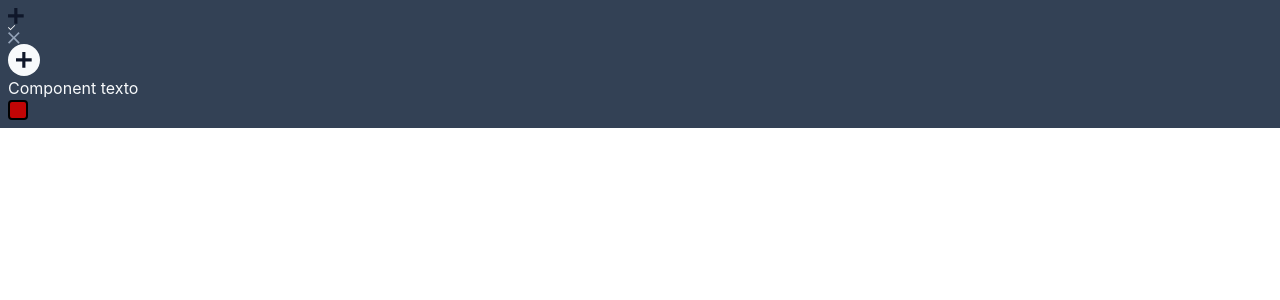
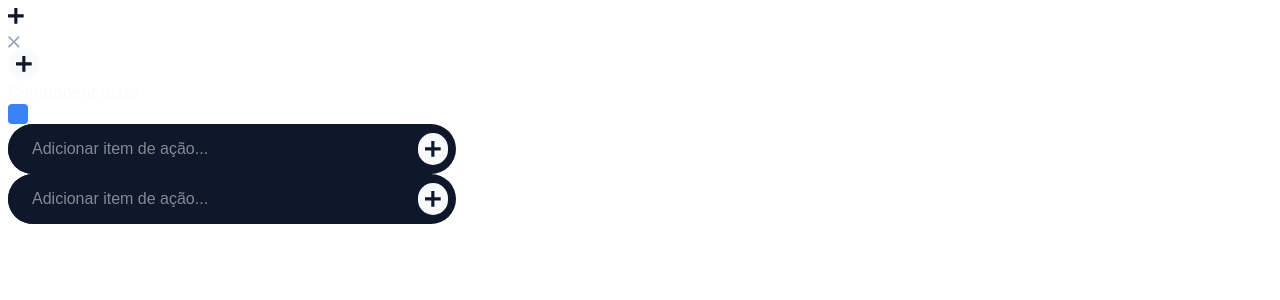
Before and after one commit to michaelprocha/todo-json-server, a React (Vite) app: page / in a window 1280 px wide. Shown: the top 300 px of the page. Built offline with nearby package versions, Linux system fonts and the light colour scheme.

Commit message:
finalize input components and fix CheckBox compoenent

```diff
--- a/src/App.tsx
+++ b/src/App.tsx
@@ -4,16 +4,24 @@ import XIcon from "./components/icons/XIcon";
 import AddButton from "./components/AddButton";
 import Text from "./components/Text";
 import CheckBox from "./components/CheckBox";
+import InputText from "./components/InputText";
+import InputAdd from "./components/InputAdd";
 
 function App() {
 	return (
-		<div className="bg-blue-light p-2 min-h-25">
+		<div className=" p-2 min-h-25">
 			<PlusIcon />
 			<CheckIcon />
 			<XIcon />
 			<AddButton />
 			<Text>Component texto</Text>
 			<CheckBox />
+			<div className="w-md">
+				<InputText placeholder="Adicionar item de ação...">
+					<AddButton />
+				</InputText>
+				<InputAdd />
+			</div>
 		</div>
 	);
 }
--- a/src/components/CheckBox.tsx
+++ b/src/components/CheckBox.tsx
@@ -4,13 +4,10 @@ import { tv, type VariantProps } from "tailwind-variants";
 import CheckIcon from "./icons/CheckIcon";
 
 const checkBoxVariants = tv({
-	base: ` rounded-sm border-2 border-gray-300 flex items-center justify-center
-          peer-checked:bg-blue-600 peer-checked:border-blue-600
-          peer-focus-visible:ring-2 peer-focus-visible:ring-blue-400 peer-focus-visible:ring-offset-2
-          group-hover:border-blue-400`,
+	base: `rounded-sm flex items-center justify-center`,
 	variants: {
 		color: {
-			primary: "bg-[#c20505]",
+			primary: "bg-blue",
 		},
 		size: {
 			md: "size-5",
@@ -24,31 +21,24 @@ const checkBoxVariants = tv({
 
 type CheckBoxProps = Omit<ComponentProps<"input">, keyof VariantProps<typeof checkBoxVariants>> &
 	VariantProps<typeof checkBoxVariants> & {
-		checkColor: ComponentProps<typeof CheckIcon>["color"];
-		checkSize: ComponentProps<typeof CheckIcon>["size"];
+		checkColor?: ComponentProps<typeof CheckIcon>["color"];
+		checkSize?: ComponentProps<typeof CheckIcon>["size"];
 	};
 
-function CheckBox({ color, size, className, ...props }: CheckBoxProps) {
+function CheckBox({ color, size, className, checkColor, checkSize, ...props }: CheckBoxProps) {
 	const [completed, setCompleted] = useState<boolean>(false);
 
 	function completedTask() {
 		setCompleted((currentValue) => !currentValue);
 	}
 
-	console.log(completed);
-
 	return (
-		<label className="flex items-center gap-3 cursor-pointer group">
-			<div className="relative" onClick={() => completedTask()}>
-				{/* Input escondido mas funcional */}
-				<input type="checkbox" className="peer sr-only" />
-
-				{/* O "Box" customizado */}
-				<div className={twMerge(checkBoxVariants({ color, size }), className)} {...props}>
-					{completed === true ? <CheckIcon /> : ""}
-				</div>
+		<div className="relative" onClick={() => completedTask()}>
+			<input type="checkbox" className="peer sr-only" />
+			<div className={twMerge(checkBoxVariants({ color, size }), className)} {...props}>
+				{completed && <CheckIcon color={checkColor} size={checkSize} />}
 			</div>
-		</label>
+		</div>
 	);
 }
 
--- /dev/null
+++ b/src/components/InputAdd.tsx
@@ -0,0 +1,47 @@
+import AddButton from "./AddButton";
+import InputText from "./InputText";
+import type { ComponentProps } from "react";
+
+type InputAddProps = Omit<ComponentProps<"input">, "height" | "color"> & {
+	inputColor?: ComponentProps<typeof InputText>["color"];
+	inputBackground?: ComponentProps<typeof InputText>["background"];
+	inputHeight?: ComponentProps<typeof InputText>["height"];
+	iconSize?: ComponentProps<typeof AddButton>["iconSize"];
+	iconColor?: ComponentProps<typeof AddButton>["iconColor"];
+	addClassName?: ComponentProps<typeof AddButton>["className"];
+	addColor?: ComponentProps<typeof AddButton>["color"];
+	addSize?: ComponentProps<typeof AddButton>["size"];
+};
+
+function InputAdd({
+	placeholder = "Adicionar item de ação...",
+	iconSize,
+	iconColor,
+	addClassName,
+	addColor,
+	addSize,
+	inputColor,
+	inputBackground,
+	inputHeight,
+	className,
+	id,
+	name,
+	...props
+}: InputAddProps) {
+	return (
+		<InputText
+			placeholder={placeholder}
+			id={id}
+			name={name}
+			color={inputColor}
+			height={inputHeight}
+			background={inputBackground}
+			className={className}
+			{...props}
+		>
+			<AddButton color={addColor} size={addSize} iconSize={iconSize} iconColor={iconColor} className={addClassName} />
+		</InputText>
+	);
+}
+
+export default InputAdd;
--- /dev/null
+++ b/src/components/InputText.tsx
@@ -0,0 +1,44 @@
+import type { ComponentProps } from "react";
+import { twMerge } from "tailwind-merge";
+import { tv, type VariantProps } from "tailwind-variants";
+
+const inputTextVariant = tv({
+	base: `flex justify-between rounded-full items-center`,
+	variants: {
+		background: {
+			primary: "bg-blue-dark",
+		},
+		color: {
+			primary: "text-white",
+		},
+		height: {
+			md: "h-12.5",
+		},
+	},
+	defaultVariants: {
+		background: "primary",
+		color: "primary",
+		height: "md",
+	},
+});
+
+type InputTextProps = Omit<ComponentProps<"input">, keyof VariantProps<typeof inputTextVariant>> &
+	VariantProps<typeof inputTextVariant>;
+
+function InputText({ placeholder, className, color, height, background, children, id, name, ...props }: InputTextProps) {
+	return (
+		<div className={twMerge(inputTextVariant({ background, height }), className, `${children ? "pr-2" : ""}`)}>
+			<input
+				type="text"
+				placeholder={placeholder}
+				className={twMerge(inputTextVariant({ color }), `outline-0 w-full font-inter h-full ${children ? "pl-6" : "px-6"}`)}
+				name={name}
+				id={id}
+				{...props}
+			/>
+			{children}
+		</div>
+	);
+}
+
+export default InputText;
--- a/src/components/icons/CheckIcon.tsx
+++ b/src/components/icons/CheckIcon.tsx
@@ -8,7 +8,7 @@ const checkIconVariants = tv({
 			white: "text-white",
 		},
 		size: {
-			sm: "size-2",
+			sm: "size-3",
 		},
 	},
 	defaultVariants: {
--- a/src/styles/style.css
+++ b/src/styles/style.css
@@ -6,6 +6,7 @@
   --color-grey: #94A3B8;
   --color-blue-dark: #0F172A;
   --color-blue-light: #334155;
+  --color-blue: #3B82F6;
 
   --font-*: initial;
   --font-roboto: 'Roboto Variable', sans-serif;
```
